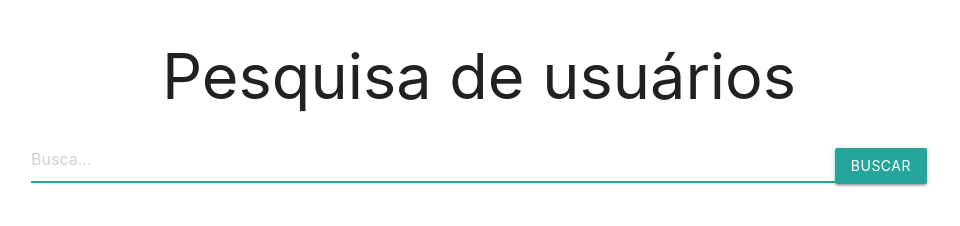
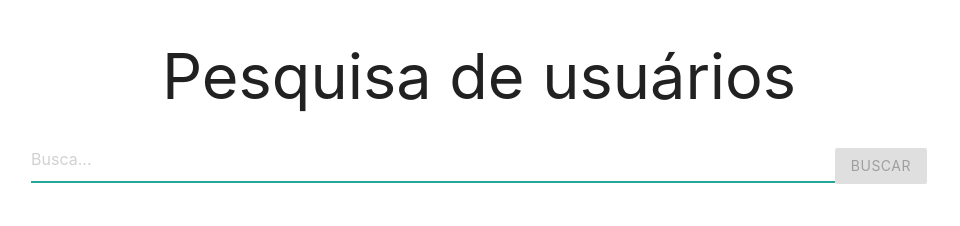
Before and after one commit to FelipeLTrovo/igti-bootcamp-desafio-modulo1, a plain HTML site: page index.html in a window 1280 px wide. Shown: the whole page, without its empty margins (161-1121 px from the left). Drawn offline with nearby package versions, Linux system fonts and the light colour scheme; no server answers.

Commit message:
Button small fix

```diff
--- a/index.html
+++ b/index.html
@@ -15,7 +15,7 @@
     <div class="container">
         <h1>Pesquisa de usuários</h1>
         <span><input id="filterUser" type="text" autofocus placeholder="Busca..."/>
-            <a id="button" class="btn">Buscar</a>
+            <a id="button" class="btn disabled">Buscar</a>
         </span>
         <div id="resultsArea" ></div>
         <div id="statisticsArea"></div>
```
